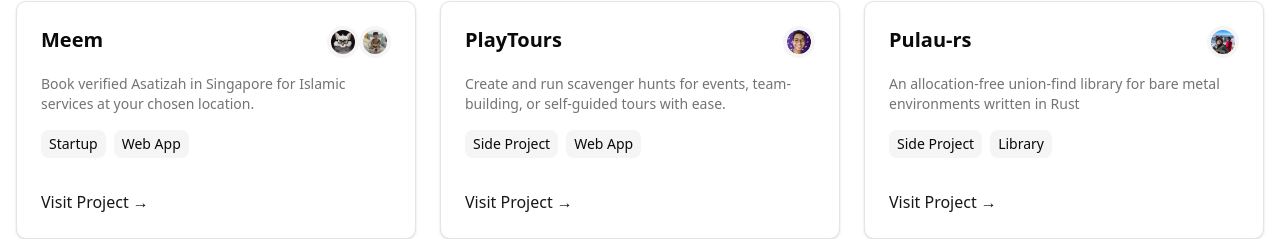
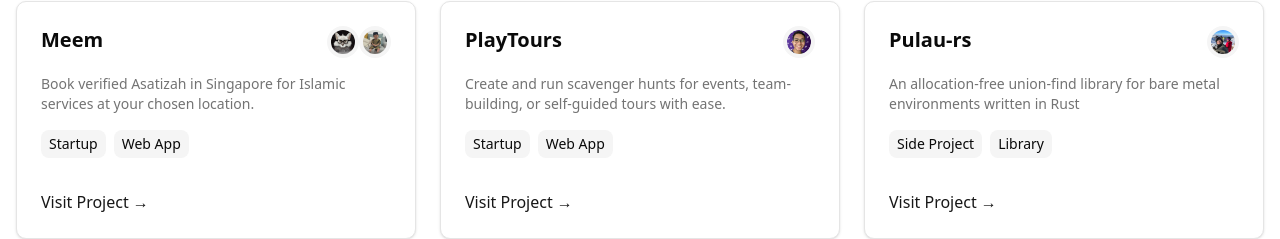
Before and after one commit to SGTinkers/msociety-projects, a Next.js app: page / in a window 1280 px wide. Shown: the part 485-724 px from the top of the page. Built offline with nearby package versions, Linux system fonts and the light colour scheme.

Commit message:
Update projects.ts

```diff
--- a/src/data/projects.ts
+++ b/src/data/projects.ts
@@ -70,7 +70,7 @@ export const projectsData: Project[] = [
         title: "PlayTours",
         link: "https://www.playtours.app/",
         description: "Create and run scavenger hunts for events, team-building, or self-guided tours with ease.",
-        nature: "Side Project",
+        nature: "Startup",
         platform: "Web App",
         thumbnail: "",
         contributors: [
```
